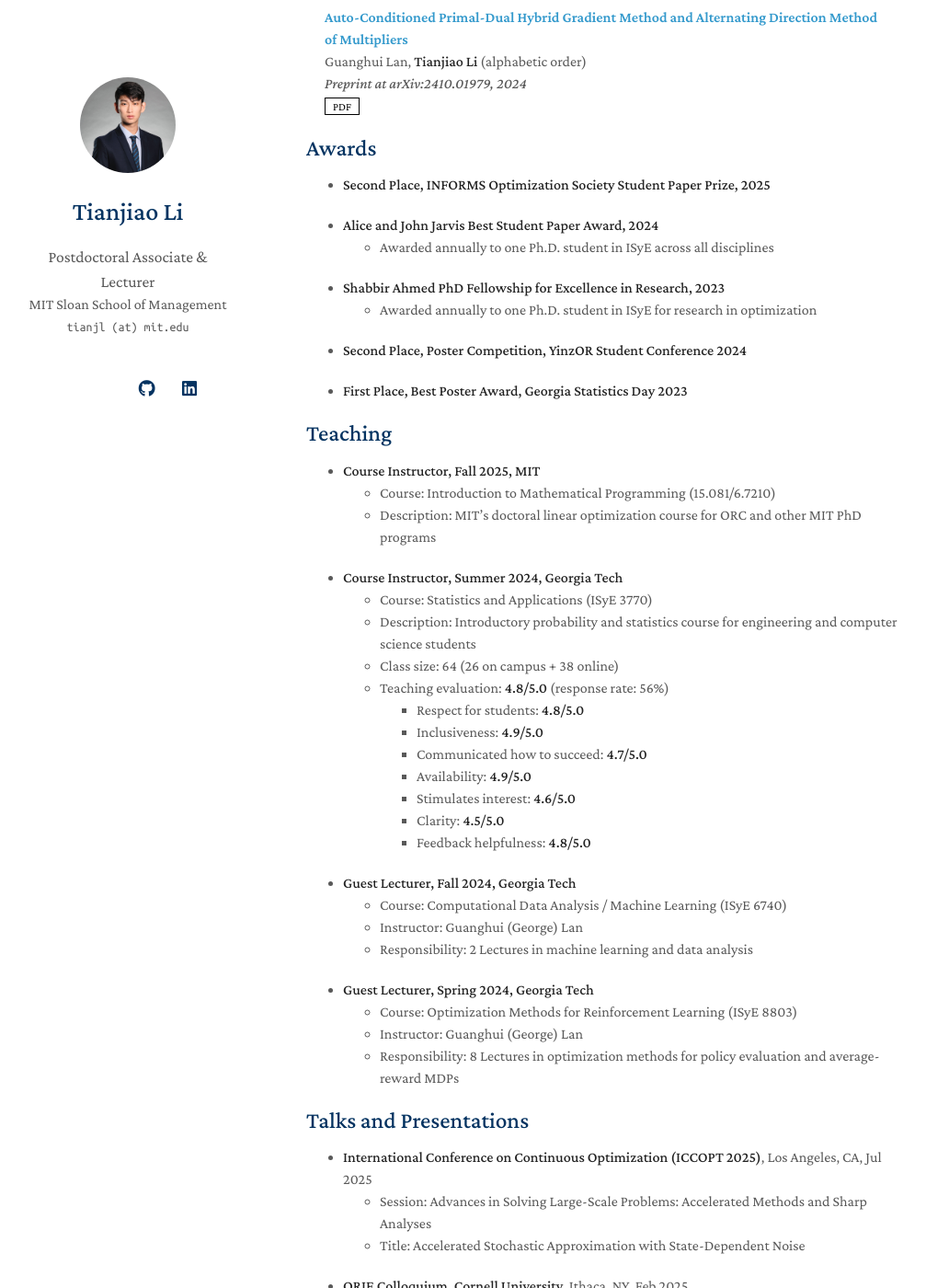
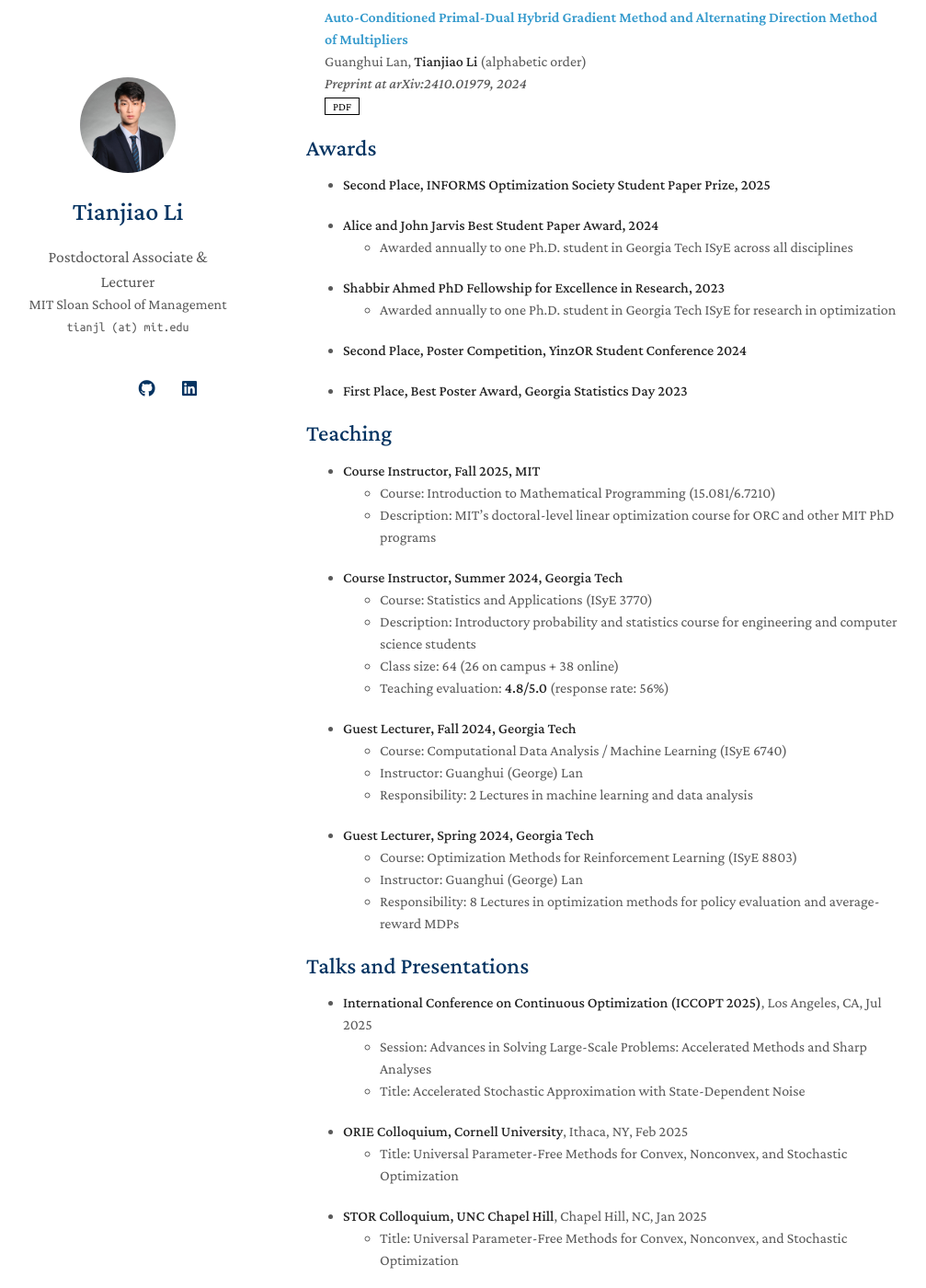
Before and after one commit to tli432/tli432.github.io, a Jekyll site: the page built from index.md, in a window 1280 px wide and 1400 px high, scrolled down 1676 px. Shown: the whole window at 92% size, without its empty margins (137-1144 px from the left). Built offline with Jekyll 4.4.1, drawn with Linux system fonts in a browser that asks for light colours; nearby versions of some CDN libraries; a style sheet for code colours, icons or effects is not loaded; our own code applies the rules of GitHub Pages for plain Markdown files; some of the changed text lies outside the part shown.

```diff
--- a/index.md
+++ b/index.md
@@ -13,10 +13,10 @@ I obtained my PhD in Operations Research from [Georgia Tech ISyE](https://www.is
 
 My research focuses on the design and analysis of efficient algorithms for *Nonlinear Optimization*, *Stochastic Optimization*, and *Dynamic Decision*-*Making*. I am particularly interested in
 
-- **Parameter-free methods for convex and nonconvex optimization**
+- **Parameter-free methods for large-scale convex and nonconvex optimization**
 - **Stochastic optimization for statistical learning and machine learning**
-- **Policy optimization and policy evaluation for Markov decision processes**
-- **Applications:** healthcare, E-commerce, finance, etc
+- **Policy optimization and policy evaluation in reinforcement learning**
+- **Applications: AI for healthcare, E-commerce, finance, etc.**
 
 **PhD Dissertation: [New Accelerated Methods for Optimization and Reinforcement Learning](https://hdl.handle.net/1853/78712)**
 
@@ -29,10 +29,10 @@ My research focuses on the design and analysis of efficient algorithms for *Nonl
 - **Second Place, INFORMS Optimization Society Student Paper Prize, 2025**
 
 - **Alice and John Jarvis Best Student Paper Award, 2024**
-  - Awarded annually to one Ph.D. student in ISyE across all disciplines
+  - Awarded annually to one Ph.D. student in Georgia Tech ISyE across all disciplines
 
 - **Shabbir Ahmed PhD Fellowship for Excellence in Research, 2023**
-  - Awarded annually to one Ph.D. student in ISyE for research in optimization
+  - Awarded annually to one Ph.D. student in Georgia Tech ISyE for research in optimization
 
 - **Second Place, Poster Competition, YinzOR Student Conference 2024**
 
@@ -42,20 +42,13 @@ My research focuses on the design and analysis of efficient algorithms for *Nonl
 
 - **Course Instructor, Fall 2025, MIT**
   - Course: Introduction to Mathematical Programming (15.081/6.7210)
-  - Description: MIT’s doctoral linear optimization course for ORC and other MIT PhD programs
+  - Description: MIT’s doctoral-level linear optimization course for ORC and other MIT PhD programs
 
 - **Course Instructor, Summer 2024, Georgia Tech**
   - Course: Statistics and Applications (ISyE 3770)
   - Description: Introductory probability and statistics course for engineering and computer science students
   - Class size: 64 (26 on campus + 38 online)
   - Teaching evaluation: **4.8/5.0** (response rate: 56%)
-    - Respect for students: **4.8/5.0**
-    - Inclusiveness: **4.9/5.0**
-    - Communicated how to succeed: **4.7/5.0**
-    - Availability: **4.9/5.0**
-    - Stimulates interest: **4.6/5.0**
-    - Clarity: **4.5/5.0**
-    - Feedback helpfulness: **4.8/5.0**
 
 - **Guest Lecturer, Fall 2024, Georgia Tech**
   - Course: Computational Data Analysis / Machine Learning (ISyE 6740)
```
Also changed, not shown: _includes/services.md (+3 -2 lines), 1 other file.
